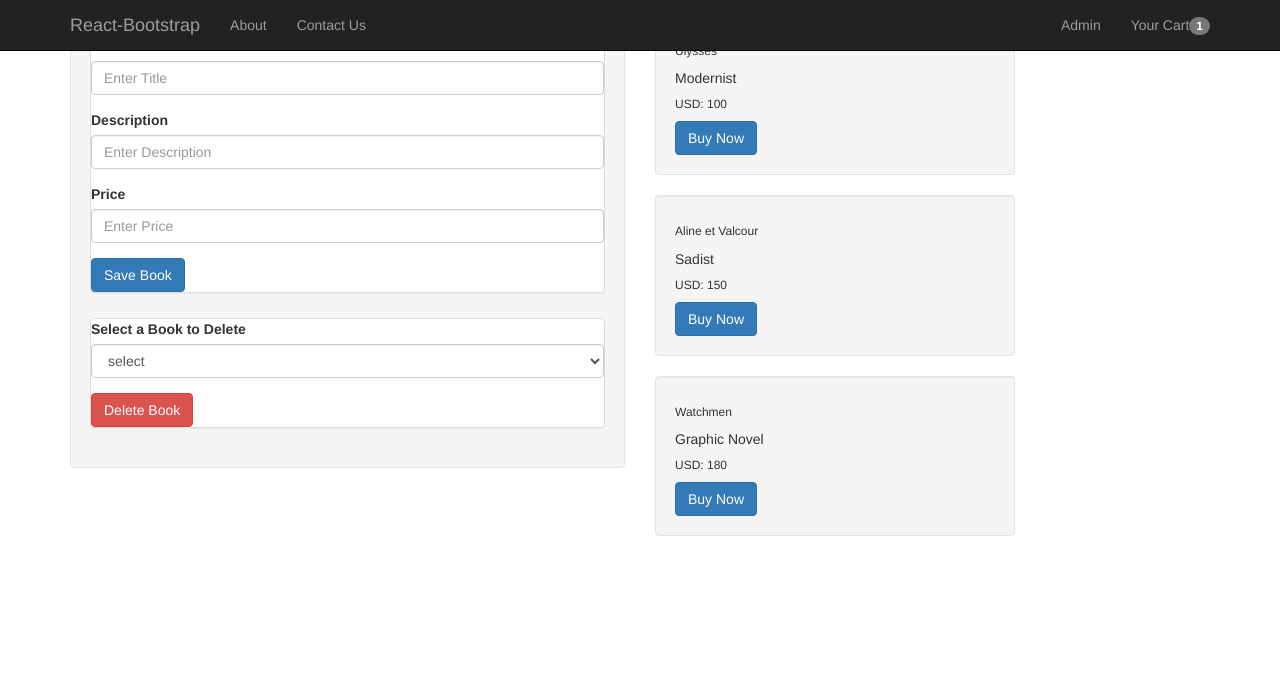
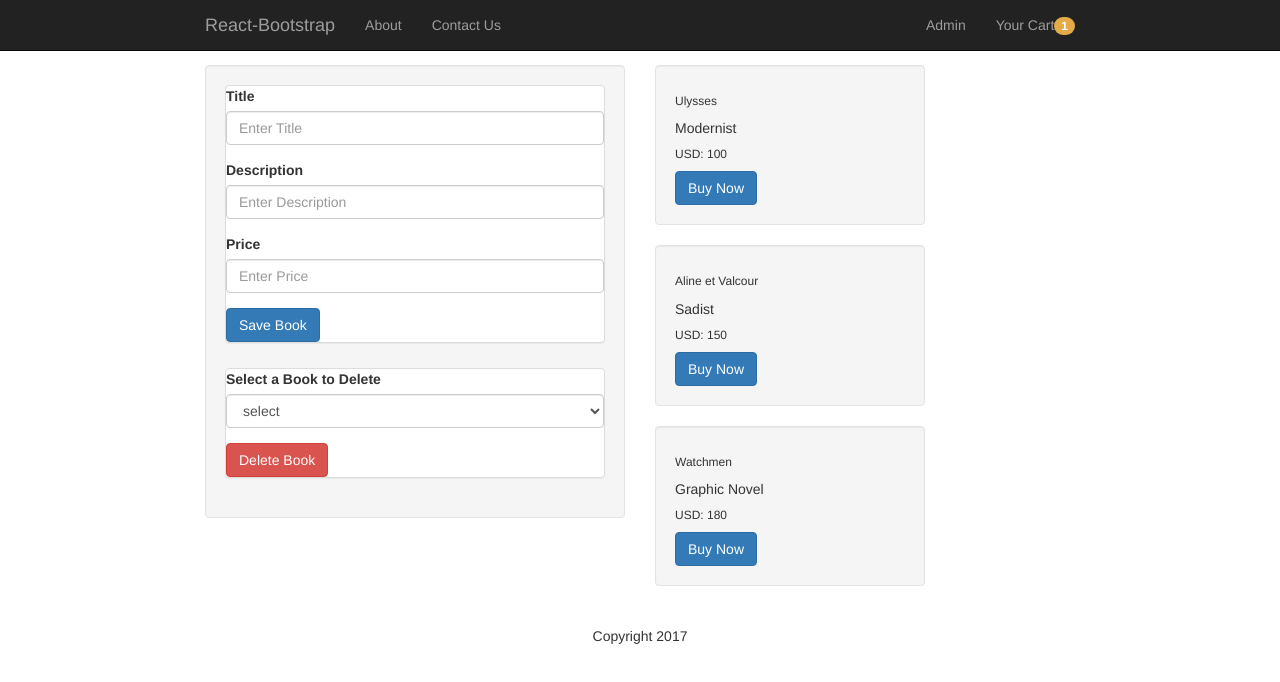
Before and after one commit to hectorcoronado/react-redux-cart, a React app: page / in a window 1280 px wide. Shown: the top 682 px of the page. Built offline with nearby package versions, Linux system fonts and the light colour scheme.

Commit message:
adds rudimentary Footer component

```diff
--- a/public/index.html
+++ b/public/index.html
@@ -3,6 +3,7 @@
 <head>
   <meta charset="UTF-8">
   <link href="https://maxcdn.bootstrapcdn.com/bootstrap/3.3.7/css/bootstrap.min.css" rel="stylesheet" integrity="sha384-BVYiiSIFeK1dGmJRAkycuHAHRg32OmUcww7on3RYdg4Va+PmSTsz/K68vbdEjh4u" crossorigin="anonymous">
+  <link rel="stylesheet" href="styles.css" type="text/css" />
   <title>Hi Redux</title>
 </head>
 <body>
--- /dev/null
+++ b/public/styles.css
@@ -0,0 +1,18 @@
+body {
+  margin-top: 50px;
+  margin-bottom: 50px;
+}
+
+.container {
+  width: auto;
+  max-width: 900px;
+  padding: 0 15 px;
+}
+
+.container .footer-text {
+  margin: 20px 0;
+}
+
+.badge {
+  background-color: #E5AA48;
+}
--- a/src/App.js
+++ b/src/App.js
@@ -7,6 +7,7 @@ import logger from 'redux-logger';
 // import components:
 import BooksList from './components/pages/BooksList';
 import Menu from './components/pages/Menu';
+import Footer from './components/pages/Footer';
 
 // import combined reducers:
 import reducers from './reducers';
@@ -38,6 +39,7 @@ ReactDOM.render(
     <div>
       <Menu />
       <BooksList />
+      <Footer />
     </div>
   </Provider>,
   document.getElementById('app')
--- /dev/null
+++ b/src/components/pages/Footer.js
@@ -0,0 +1,15 @@
+import React, { Component } from 'react';
+
+class Footer extends Component {
+  render() {
+    return (
+      <footer className="footer text-center">
+        <div className="container">
+          <p className="footer-text">Copyright 2017</p>
+        </div>
+      </footer>
+    );
+  }
+}
+
+export default Footer;
```
